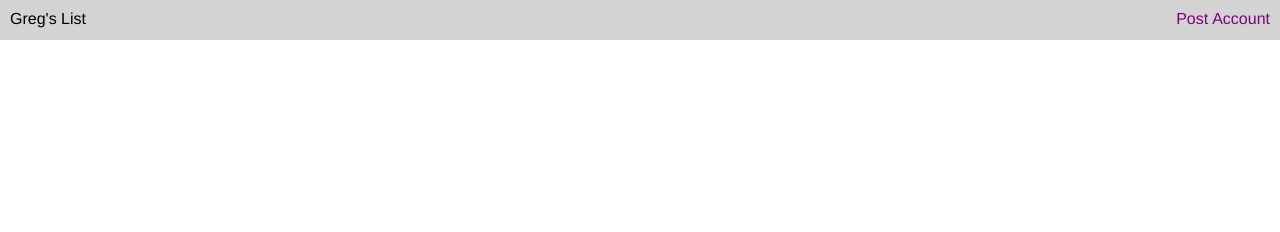
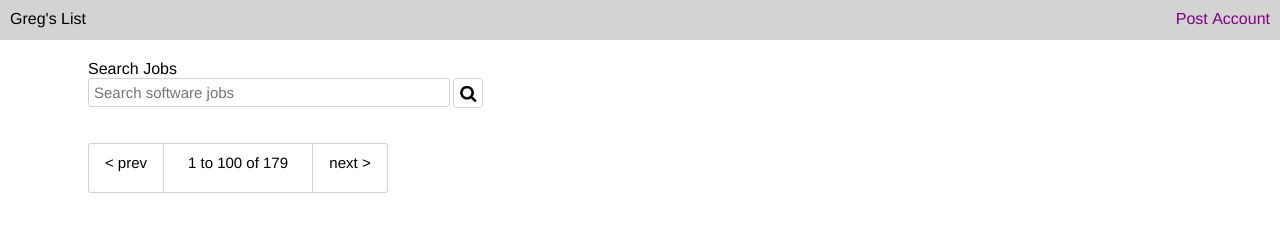
Before and after one commit to benwfranklin/cssproject, a plain HTML site: page index.html in a window 1280 px wide. Drawn offline with Linux system fonts and the light colour scheme.

Commit message:
pages navigation done

```diff
--- a/index.html
+++ b/index.html
@@ -3,10 +3,9 @@
 <head>
 	<meta name="Description" content="A results page for a classified ads page">
 	<title>CSS Practise Page</title>
-	<link rel="stylesheet" type="text/css" href="main.css">
+	<link rel="stylesheet" type="text/css" href="styles/main.css">
 </head>
 <body>
-<main>
 <nav>
 	<div class="navbar">
 		<div class="gregslist inline"><h1 class="header">Greg's List</h1></div>
@@ -16,6 +15,18 @@
 		</div>
 	</div>
 </nav>
+
+<main>
+	<label for="searchinput">Search Jobs</label>
+	<div class="searchbar">
+		<input type="text" name="searchinput" placeholder="Search software jobs">
+		<img src="images/magnifying-glass.png">
+	</div> <br> <br>
+	<div class="direction">
+		<div class="directbox prev"> < prev </div>
+		<div class="directbox pages">1 to 100 of 179</div>
+		<div class="directbox next"> next > </div>
+	</div>
 </main>
 </body>
 </html>
--- /dev/null
+++ b/styles/main.css
@@ -0,0 +1,129 @@
+* {
+	font-family: Helvetica
+}
+/*This says that the area my navbar lives in should be a fixed box
+with a light grey background*/
+nav {
+	height: 40px;
+	width: 100%;
+	position: fixed;
+	left: 0px;
+	top: 0px;
+	background-color: lightgrey;
+}
+
+/*This sets the font for my header and links*/
+.gregslist > h1, .links > a {
+	font-size: 16px;
+}
+
+h1, a {
+	text-decoration: none;
+}
+
+.gregslist > h1 {
+	padding: 0px;
+	margin: 0px;
+	font-weight: normal;
+}
+
+a {
+	color: purple;
+}
+
+a:hover {
+	color: black;
+}
+
+/*This tells my divs marked 'inline' to display as inline blocks
+now I can give them a width etc. I've also used it to make both
+blocks have absolute position, but this is misleading(?) or badly
+named.*/
+.inline {
+	display: inline-block;
+}
+
+
+.links {
+	position: absolute;
+	right: 10px;
+	top: 10px;
+	bottom: 10px;
+}
+
+.gregslist {
+	position: absolute;
+	left: 10px;
+	top: 10px;
+}
+
+/*END OF NAV, START OF MAIN*/
+
+.searchbar {
+	width: 395px;
+}
+
+img.searchbar, input.searchbar {
+	display: inline-block;
+	box-sizing: border-box;
+}
+
+img {
+	height: 28px;
+	border: solid lightgrey 1px;
+	border-radius: 3px;
+	float: right;
+}
+
+input {
+	width: 350px;
+	border: solid lightgrey 1px;
+	padding: 5px;
+	border-radius: 3px;
+	font-size: 15px
+}
+
+main {
+	margin-top: 60px;
+	margin-left: 80px;
+}
+
+/*DIRECTION BAR*/
+
+.direction {
+	width: 300px;
+	height: 50px;
+	box-sizing: content-box;
+	font-size: 0px;
+}
+
+.directbox {
+	box-sizing: border-box;
+	display: inline-block;
+	height: 100%;
+	font-size: 15px;
+	padding: 10px;
+	text-align: center;
+}
+
+.pages {
+	width: 50%;
+	border: solid lightgrey 1px;
+}
+
+.prev, .next {
+	width: 25%;
+	border: 1px solid lightgrey;
+}
+
+.prev {
+	border-right: none;
+	border-top-left-radius: 3px;
+	border-bottom-left-radius: 3px;
+}
+
+.next {
+	border-left: none;
+	border-top-right-radius: 3px;
+	border-bottom-right-radius: 3px;
+}
```
Also changed, not shown: images/magnifying-glass.png (added), 2 other files.
